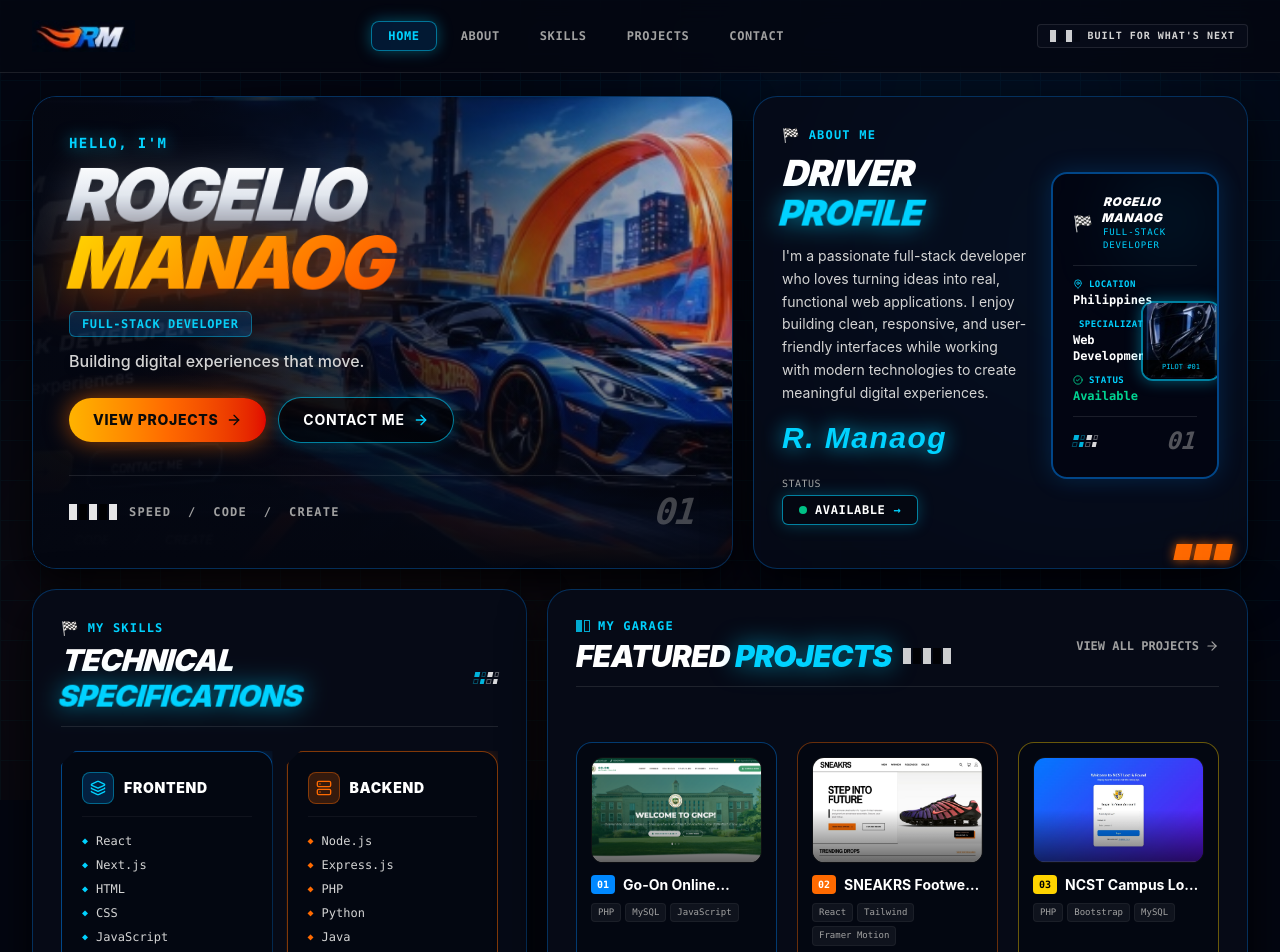
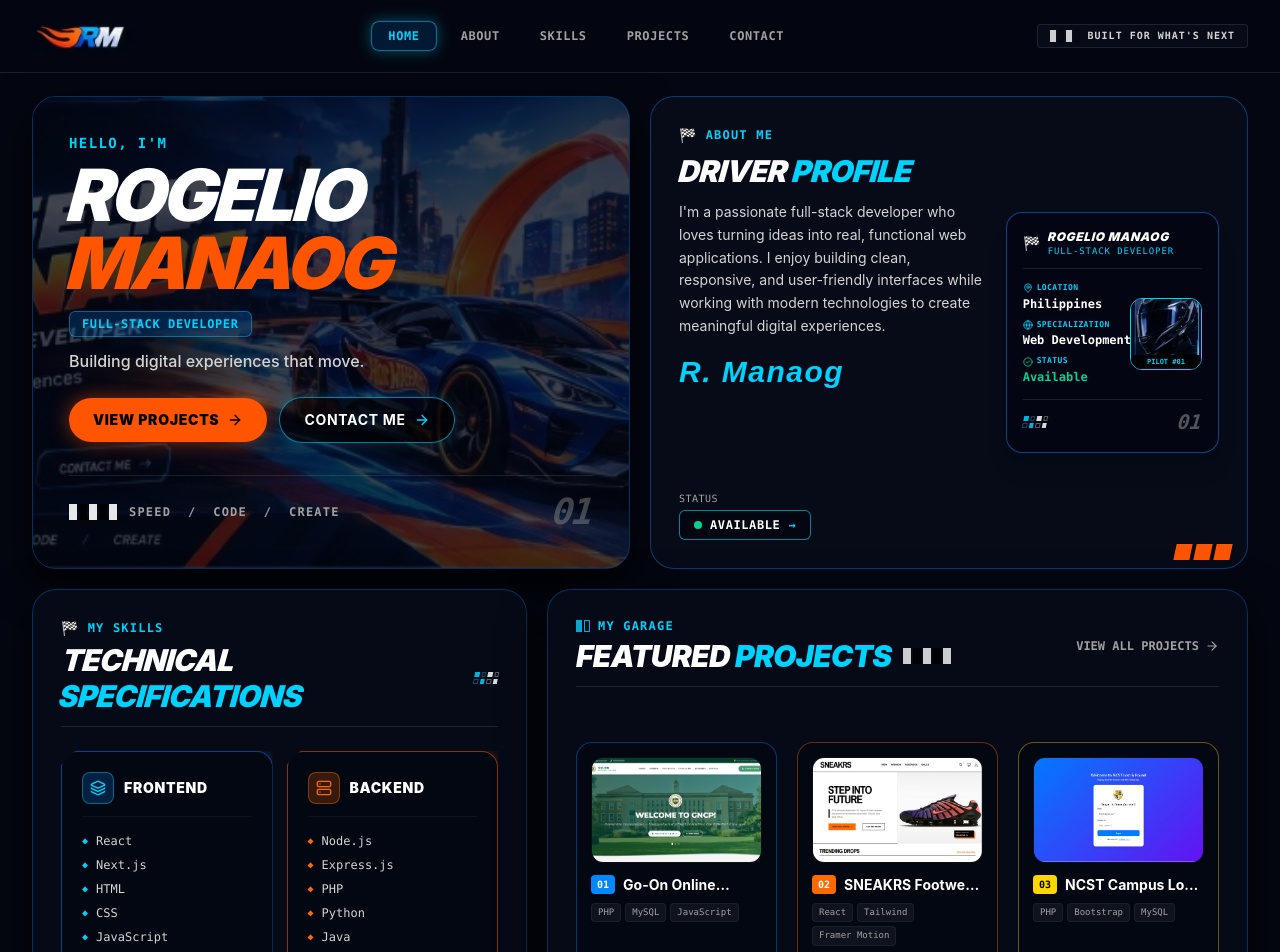
Before and after one commit to rogeliomanaog3/zenitsu-portfolio, a React (Vite) app: page / in a window 1280 px wide. Shown: the top 952 px of the page. Built offline with nearby package versions, Linux system fonts and the light colour scheme.

Commit message:
fix: resolve HUD card text overlap and remove all AI gradients across the portfolio

```diff
--- a/src/App.jsx
+++ b/src/App.jsx
@@ -37,35 +37,19 @@ function PortfolioContent() {
   }, []);
 
   return (
-    <div className="relative min-h-screen bg-[#030611] text-neutral-50 selection:bg-[#FF6A00] selection:text-black">
-      {/* Ambient Cyber Racing Glow Overlays */}
-      <div className="fixed inset-0 pointer-events-none z-0 overflow-hidden">
-        {/* Top-right Cyan flare */}
-        <div className="absolute -top-40 right-10 w-[550px] h-[550px] bg-[#0088FF]/10 rounded-full blur-[160px]" />
-        {/* Bottom-left Flame Orange flare */}
-        <div className="absolute -bottom-40 left-10 w-[550px] h-[550px] bg-[#FF6A00]/10 rounded-full blur-[160px]" />
-        {/* Subtle Cyber Grid Lines */}
-        <div
-          className="absolute inset-0 opacity-[0.035]"
-          style={{
-            backgroundImage: `linear-gradient(#00D2FF 1px, transparent 1px), linear-gradient(90deg, #00D2FF 1px, transparent 1px)`,
-            backgroundSize: '40px 40px'
-          }}
-        />
-      </div>
-
+    <div className="relative min-h-screen bg-[#040711] text-neutral-50 selection:bg-[#FF5500] selection:text-black">
       {/* Top Cyber Racing Navbar */}
       <Navbar activeSection={activeSection} />
 
       {/* Main Hot Wheels Command Dashboard Grid */}
       <main className="relative z-10 max-w-7xl mx-auto px-3 sm:px-6 lg:px-8 pt-20 sm:pt-24 pb-8 space-y-4 sm:space-y-5">
 
-        {/* Row 1: Hero (Left) & Driver Profile HUD (Right) */}
+        {/* Row 1: Hero (Left) & Driver Profile HUD (Right) - Balanced 6/6 */}
         <div className="grid grid-cols-1 lg:grid-cols-12 gap-4 sm:gap-5 items-stretch">
-          <div className="lg:col-span-7 flex flex-col justify-stretch">
+          <div className="lg:col-span-6 flex flex-col justify-stretch">
             <Hero />
           </div>
-          <div className="lg:col-span-5 flex flex-col justify-stretch">
+          <div className="lg:col-span-6 flex flex-col justify-stretch">
             <About />
           </div>
         </div>
--- a/src/components/About.jsx
+++ b/src/components/About.jsx
@@ -1,7 +1,7 @@
 import React, { useState } from 'react';
 import { motion } from 'framer-motion';
 import { portfolioData } from '../data/portfolioData';
-import { MapPin, Globe, CheckCircle2, ArrowRight } from 'lucide-react';
+import { MapPin, Globe, CheckCircle2 } from 'lucide-react';
 
 export default function About() {
   const { personal } = portfolioData;
@@ -18,15 +18,12 @@ export default function About() {
         initial={{ opacity: 0, y: 20 }}
         animate={{ opacity: 1, y: 0 }}
         transition={{ duration: 0.6, delay: 0.1 }}
-        className="w-full h-full rounded-2xl sm:rounded-3xl border border-[#0088FF]/30 shadow-[0_15px_45px_rgba(0,0,0,0.85)] bg-[#070B18]/95 backdrop-blur-xl p-6 sm:p-7 flex flex-col justify-between relative overflow-hidden"
+        className="w-full h-full rounded-2xl sm:rounded-3xl border border-[#0088FF]/40 bg-[#070B18] p-5 sm:p-7 flex flex-col justify-between relative overflow-hidden"
       >
-        {/* Subtle Ambient Heat Glow */}
-        <div className="absolute top-0 right-0 w-80 h-80 bg-[#0088FF]/10 rounded-full blur-[140px] pointer-events-none -z-10" />
+        <div className="grid grid-cols-1 md:grid-cols-12 gap-5 items-stretch h-full">
 
-        <div className="grid grid-cols-1 md:grid-cols-12 gap-6 items-center">
-
-          {/* Left Column: Driver Narrative & Signature (6.5 Cols) */}
-          <div className="md:col-span-6 lg:col-span-7 flex flex-col justify-between">
+          {/* Left Column: Driver Narrative & Signature (7 Cols on desktop) */}
+          <div className="md:col-span-7 flex flex-col justify-between">
             <div>
               {/* Header Badge */}
               <div className="flex items-center gap-2 text-xs font-mono font-bold tracking-widest text-[#00D2FF] uppercase mb-2">
@@ -35,8 +32,8 @@ export default function About() {
               </div>
 
               {/* Title */}
-              <h2 className="text-2xl sm:text-3xl lg:text-4xl font-black italic uppercase tracking-tight text-white mb-3 speed-font">
-                DRIVER <span className="text-[#00D2FF] drop-shadow-[0_0_12px_rgba(0,210,255,0.6)]">PROFILE</span>
+              <h2 className="text-2xl sm:text-3xl font-black italic uppercase tracking-tight text-white mb-3 speed-font">
+                DRIVER <span className="text-[#00D2FF]">PROFILE</span>
               </h2>
 
               {/* Bio Paragraph */}
@@ -46,92 +43,94 @@ export default function About() {
 
               {/* Cursive Signature */}
               <div className="my-2">
-                <span className="text-2xl sm:text-3xl text-[#00D2FF] italic tracking-wider drop-shadow-[0_0_10px_rgba(0,210,255,0.8)] signature-font font-bold">
+                <span className="text-2xl sm:text-3xl text-[#00D2FF] italic tracking-wider signature-font font-bold">
                   R. Manaog
                 </span>
               </div>
             </div>
 
             {/* Status Button */}
-            <div className="pt-3">
+            <div className="pt-2">
               <div className="text-[10px] font-mono text-neutral-400 uppercase tracking-wider mb-1">
                 STATUS
               </div>
               <button
                 onClick={() => scrollTo('#contact')}
-                className="inline-flex items-center gap-2 px-4 py-1.5 rounded-md bg-[#040711] border border-[#00D2FF]/60 hover:border-[#00D2FF] text-xs font-mono font-bold text-white transition-all shadow-[0_0_15px_rgba(0,210,255,0.25)] cursor-pointer group"
+                className="inline-flex items-center gap-2 px-3.5 py-1.5 rounded-md bg-[#040711] border border-[#00D2FF]/60 hover:border-[#00D2FF] text-xs font-mono font-bold text-white transition-all cursor-pointer group"
               >
-                <span className="w-2 h-2 rounded-full bg-emerald-400 animate-pulse" />
+                <span className="w-2 h-2 rounded-full bg-emerald-400" />
                 <span className="tracking-wider">AVAILABLE</span>
                 <span className="text-[#00D2FF] group-hover:translate-x-0.5 transition-transform font-bold">→</span>
               </button>
             </div>
           </div>
 
-          {/* Right Column: Driver Telemetry HUD Identity Card (5.5 Cols) */}
-          <div className="md:col-span-6 lg:col-span-5 flex justify-center">
-            <div className="w-full rounded-2xl bg-[#030612]/95 border-2 border-[#0088FF]/50 p-4 sm:p-5 shadow-[0_0_25px_rgba(0,136,255,0.2)] relative overflow-hidden">
-
-              {/* Inner HUD Glow Accent */}
-              <div className="absolute top-0 right-0 w-24 h-24 bg-[#00D2FF]/10 rounded-full blur-2xl pointer-events-none" />
+          {/* Right Column: Driver Telemetry HUD Identity Card (5 Cols on desktop) */}
+          <div className="md:col-span-5 flex flex-col justify-center">
+            <div className="w-full rounded-2xl bg-[#030612] border border-[#0088FF]/50 p-4 shadow-xl relative overflow-hidden flex flex-col justify-between">
 
               {/* Header inside HUD Card */}
-              <div className="flex items-center gap-2.5 pb-3 mb-3 border-b border-white/10">
-                <span className="text-base">🏁</span>
-                <div>
-                  <div className="text-xs font-black text-white uppercase tracking-wider speed-font">
+              <div className="flex items-center gap-2 pb-2.5 mb-2.5 border-b border-white/10">
+                <span className="text-sm">🏁</span>
+                <div className="min-w-0">
+                  <div className="text-xs font-black text-white uppercase tracking-wider speed-font truncate">
                     ROGELIO MANAOG
                   </div>
-                  <div className="text-[9px] font-mono text-[#00D2FF] uppercase tracking-widest">
+                  <div className="text-[9px] font-mono text-[#00D2FF] uppercase tracking-widest truncate">
                     FULL-STACK DEVELOPER
                   </div>
                 </div>
               </div>
 
-              {/* Main Content: Telemetry on Left, Pilot/Helmet on Right */}
-              <div className="grid grid-cols-12 gap-3 items-center">
+              {/* Main Content: Telemetry on Left, Pilot/Helmet on Right (Flex layout - NO overlapping) */}
+              <div className="flex items-center justify-between gap-3 my-1">
 
-                {/* Telemetry rows (7 cols) */}
-                <div className="col-span-7 space-y-2.5 text-xs font-mono">
+                {/* Telemetry rows */}
+                <div className="space-y-2 text-xs font-mono min-w-0 flex-1">
                   <div>
-                    <div className="flex items-center gap-1.5 text-[9px] text-[#00D2FF] uppercase font-bold tracking-wider">
-                      <MapPin className="w-2.5 h-2.5" />
+                    <div className="flex items-center gap-1 text-[8px] text-[#00D2FF] uppercase font-bold tracking-wider">
+                      <MapPin className="w-2.5 h-2.5 shrink-0" />
                       <span>LOCATION</span>
                     </div>
-                    <div className="font-bold text-white text-xs mt-0.5">Philippines</div>
+                    <div className="font-bold text-white text-xs mt-0.5 truncate">
+                      Philippines
+                    </div>
                   </div>
 
                   <div>
-                    <div className="flex items-center gap-1.5 text-[9px] text-[#00D2FF] uppercase font-bold tracking-wider">
-                      <Globe className="w-2.5 h-2.5" />
+                    <div className="flex items-center gap-1 text-[8px] text-[#00D2FF] uppercase font-bold tracking-wider">
+                      <Globe className="w-2.5 h-2.5 shrink-0" />
                       <span>SPECIALIZATION</span>
                     </div>
-                    <div className="font-bold text-white text-xs mt-0.5">Web Development</div>
+                    <div className="font-bold text-white text-xs mt-0.5 whitespace-nowrap">
+                      Web Development
+                    </div>
                   </div>
 
                   <div>
-                    <div className="flex items-center gap-1.5 text-[9px] text-[#00D2FF] uppercase font-bold tracking-wider">
-                      <CheckCircle2 className="w-2.5 h-2.5 text-emerald-400" />
+                    <div className="flex items-center gap-1 text-[8px] text-[#00D2FF] uppercase font-bold tracking-wider">
+                      <CheckCircle2 className="w-2.5 h-2.5 text-emerald-400 shrink-0" />
                       <span>STATUS</span>
                     </div>
-                    <div className="font-bold text-emerald-400 text-xs mt-0.5">Available</div>
+                    <div className="font-bold text-emerald-400 text-xs mt-0.5">
+                      Available
+                    </div>
                   </div>
                 </div>
 
-                {/* Pilot / Helmet Portrait (5 cols) */}
-                <div className="col-span-5 flex flex-col items-center">
+                {/* Pilot / Helmet Portrait */}
+                <div className="shrink-0 flex flex-col items-center">
                   <div
                     onClick={() => setShowRealPhoto(!showRealPhoto)}
                     title="Click to toggle Pilot Helmet / Real Photo"
-                    className="relative w-20 h-20 rounded-xl overflow-hidden border-2 border-[#00D2FF]/60 shadow-[0_0_15px_rgba(0,210,255,0.4)] cursor-pointer group"
+                    className="relative w-16 h-16 sm:w-18 sm:h-18 rounded-xl overflow-hidden border border-[#00D2FF] bg-[#02040A] cursor-pointer group"
                   >
                     <img
                       src={showRealPhoto ? personal.profileImage : '/assets/hotwheels/driver_helm.jpg'}
                       alt="Pilot"
-                      className="w-full h-full object-cover object-center group-hover:scale-110 transition-transform duration-300"
+                      className="w-full h-full object-cover object-center group-hover:scale-105 transition-transform duration-200"
                     />
-                    <div className="absolute inset-0 bg-gradient-to-t from-black/70 via-transparent to-transparent pointer-events-none" />
-                    <div className="absolute bottom-1 inset-x-0 text-center text-[7px] font-mono text-[#00D2FF] bg-black/70 py-0.5">
+                    <div className="absolute bottom-0 inset-x-0 text-center text-[7px] font-mono text-[#00D2FF] bg-black/90 py-0.5 font-bold">
                       {showRealPhoto ? 'ROGELIO' : 'PILOT #01'}
                     </div>
                   </div>
@@ -139,8 +138,8 @@ export default function About() {
 
               </div>
 
-              {/* Decal at bottom right: 01 + Checkered strip */}
-              <div className="mt-3 pt-2 border-t border-white/10 flex items-center justify-between">
+              {/* Decal at bottom: 01 + Checkered strip */}
+              <div className="mt-2.5 pt-2 border-t border-white/10 flex items-center justify-between">
                 {/* Skewed Blue Checkered Flag */}
                 <div className="flex items-center -skew-x-12 opacity-85">
                   <div className="grid grid-cols-4 grid-rows-2 gap-[2px] w-6 h-3">
@@ -155,7 +154,7 @@ export default function About() {
                   </div>
                 </div>
 
-                <div className="text-2xl font-black italic font-mono text-neutral-400/50 speed-font">
+                <div className="text-xl font-black italic font-mono text-neutral-400/50 speed-font">
                   01
                 </div>
               </div>
@@ -165,11 +164,11 @@ export default function About() {
 
         </div>
 
-        {/* Diagonal Flame Speed Slashes at Bottom Right of Outer Card */}
+        {/* Diagonal Solid Flame Slashes at Bottom Right */}
         <div className="absolute bottom-2 right-4 flex gap-1 -skew-x-12 pointer-events-none">
-          <div className="w-3 sm:w-4 h-3 sm:h-4 bg-[#FF6A00] shadow-[0_0_10px_rgba(255,106,0,0.8)]" />
-          <div className="w-3 sm:w-4 h-3 sm:h-4 bg-[#FF6A00] shadow-[0_0_10px_rgba(255,106,0,0.8)]" />
-          <div className="w-3 sm:w-4 h-3 sm:h-4 bg-[#FF6A00] shadow-[0_0_10px_rgba(255,106,0,0.8)]" />
+          <div className="w-3 sm:w-4 h-3 sm:h-4 bg-[#FF5500]" />
+          <div className="w-3 sm:w-4 h-3 sm:h-4 bg-[#FF5500]" />
+          <div className="w-3 sm:w-4 h-3 sm:h-4 bg-[#FF5500]" />
         </div>
       </motion.div>
     </section>
--- a/src/components/GarageBanner.jsx
+++ b/src/components/GarageBanner.jsx
@@ -20,15 +20,14 @@ export default function GarageBanner() {
             alt="Garage Track Banner"
             className="w-full h-full object-cover object-center opacity-85"
           />
-          <div className="absolute inset-0 bg-gradient-to-r from-[#040711]/95 via-[#040711]/70 to-transparent pointer-events-none" />
-          <div className="absolute inset-0 bg-gradient-to-t from-[#040711]/80 via-transparent to-transparent pointer-events-none" />
+          <div className="absolute inset-0 bg-[#040711]/60 pointer-events-none" />
         </div>
 
         {/* Content */}
         <div className="relative z-10 max-w-sm">
           <h2 className="text-2xl sm:text-3xl font-black italic uppercase tracking-tight text-white leading-tight speed-font mb-2">
             MORE PROJECTS<br />
-            <span className="flame-speed-text">IN MY GARAGE</span>
+            <span className="text-[#FF5500]">IN MY GARAGE</span>
           </h2>
           <p className="text-xs sm:text-sm text-neutral-300 font-sans font-medium uppercase tracking-wide">
             EXPLORE ALL OF MY WORKS AND SEE WHAT I'VE BUILT SO FAR.
--- a/src/components/Hero.jsx
+++ b/src/components/Hero.jsx
@@ -23,9 +23,8 @@ export default function Hero() {
             alt="Hot Wheels Racing Track"
             className="w-full h-full object-cover object-center opacity-85"
           />
-          {/* Subtle Dark Gradient Overlay on the Left for Razor-Sharp Text Legibility */}
-          <div className="absolute inset-0 bg-gradient-to-r from-[#040711]/95 via-[#040711]/75 to-transparent pointer-events-none" />
-          <div className="absolute inset-0 bg-gradient-to-t from-[#040711] via-transparent to-transparent pointer-events-none" />
+          {/* Dark Overlay for Razor-Sharp Text Legibility */}
+          <div className="absolute inset-0 bg-[#040711]/70 pointer-events-none" />
         </div>
 
         {/* Content Container */}
@@ -33,16 +32,16 @@ export default function Hero() {
 
           {/* Top Heading Content */}
           <div className="max-w-xl">
-            <div className="text-xs sm:text-sm font-mono font-bold tracking-widest text-[#00D2FF] uppercase mb-2 drop-shadow-[0_0_8px_rgba(0,210,255,0.6)]">
+            <div className="text-xs sm:text-sm font-mono font-bold tracking-widest text-[#00D2FF] uppercase mb-2">
               HELLO, I'M
             </div>
 
             {/* Large Bold Slanted Title */}
             <h1 className="text-4xl sm:text-6xl lg:text-7xl font-black tracking-tighter uppercase leading-[0.95] mb-3 select-none">
-              <span className="block chrome-speed-text speed-font drop-shadow-[0_4px_20px_rgba(255,255,255,0.25)]">
+              <span className="block text-white speed-font">
                 ROGELIO
               </span>
-              <span className="block flame-speed-text speed-font drop-shadow-[0_4px_25px_rgba(255,106,0,0.5)]">
+              <span className="block text-[#FF5500] speed-font">
                 MANAOG
               </span>
             </h1>
@@ -53,16 +52,16 @@ export default function Hero() {
             </div>
 
             {/* Tagline */}
-            <p className="text-sm sm:text-base text-neutral-300 font-sans font-medium mb-6 max-w-md drop-shadow-md">
+            <p className="text-sm sm:text-base text-neutral-300 font-sans font-medium mb-6 max-w-md">
               Building digital experiences that move.
             </p>
 
             {/* CTA Buttons */}
             <div className="flex flex-wrap items-center gap-3">
-              {/* Primary Flame Button */}
+              {/* Primary Solid Orange Button */}
               <button
                 onClick={() => scrollTo('#projects')}
-                className="inline-flex items-center gap-2 px-5 sm:px-6 py-2.5 sm:py-3 rounded-full text-xs sm:text-sm font-extrabold uppercase tracking-wider text-neutral-950 bg-gradient-to-r from-[#FFB300] via-[#FF6A00] to-[#E10600] hover:from-[#FFD400] hover:to-[#FF1A00] shadow-[0_0_25px_rgba(255,106,0,0.6)] hover:shadow-[0_0_35px_rgba(255,106,0,0.85)] transition-all cursor-pointer transform hover:scale-105 active:scale-95"
+                className="inline-flex items-center gap-2 px-5 sm:px-6 py-2.5 sm:py-3 rounded-full text-xs sm:text-sm font-black uppercase tracking-wider text-black bg-[#FF5500] hover:bg-[#FF6A00] transition-all cursor-pointer transform hover:scale-105 active:scale-95 shadow-[0_0_20px_rgba(255,85,0,0.5)]"
               >
                 <span>VIEW PROJECTS</span>
                 <ArrowRight className="w-4 h-4" />
--- a/src/components/ProjectDetailView.jsx
+++ b/src/components/ProjectDetailView.jsx
@@ -152,7 +152,6 @@ export default function ProjectDetailView({ project, onClose, onPrev, onNext })
                 alt={project.title}
                 className="w-full h-auto object-cover max-h-[520px]"
               />
-              <div className="absolute inset-0 bg-gradient-to-tr from-amber-400/5 via-transparent to-transparent pointer-events-none" />
             </div>
           </div>
 
@@ -360,9 +359,9 @@ export default function ProjectDetailView({ project, onClose, onPrev, onNext })
           <div className="my-12 text-center">
             <button
               onClick={onClose}
-              className="inline-flex items-center gap-2.5 px-8 py-3.5 rounded-full bg-gradient-to-r from-amber-500 via-amber-400 to-yellow-500 hover:from-amber-400 hover:to-yellow-400 text-neutral-950 font-bold text-sm shadow-xl shadow-amber-500/25 hover:shadow-amber-500/40 hover:scale-105 active:scale-95 transition-all duration-300 cursor-pointer"
+              className="inline-flex items-center gap-2.5 px-8 py-3 rounded-full bg-[#FF5500] hover:bg-[#FF6A00] text-black font-black uppercase text-xs sm:text-sm tracking-wider hover:scale-105 active:scale-95 transition-all duration-300 cursor-pointer shadow-[0_0_20px_rgba(255,85,0,0.5)]"
             >
-              <ArrowLeft className="w-4 h-4 text-neutral-950" />
+              <ArrowLeft className="w-4 h-4 text-black font-bold" />
               <span>Back to Projects Overview</span>
             </button>
           </div>
--- a/src/components/Projects.jsx
+++ b/src/components/Projects.jsx
@@ -113,7 +113,7 @@ export default function Projects() {
 
             <div className="flex items-center gap-3">
               <h2 className="text-xl sm:text-3xl font-black italic uppercase tracking-tight text-white">
-                FEATURED <span className="text-[#00D2FF] drop-shadow-[0_0_12px_rgba(0,210,255,0.6)]">PROJECTS</span>
+                FEATURED <span className="text-[#00D2FF]">PROJECTS</span>
               </h2>
 
               <div className="hidden sm:flex gap-0.5 opacity-80">
@@ -151,9 +151,8 @@ export default function Projects() {
                   <img
                     src={card.image}
                     alt={card.title}
-                    className="w-full h-full object-cover object-top group-hover:scale-105 transition-transform duration-500"
+                    className="w-full h-full object-cover object-top group-hover:scale-105 transition-transform duration-300"
                   />
-                  <div className="absolute inset-0 bg-gradient-to-t from-black/60 via-transparent to-transparent pointer-events-none" />
                 </div>
 
                 {/* Project Number + Title */}
--- a/src/components/Skills.jsx
+++ b/src/components/Skills.jsx
@@ -70,7 +70,7 @@ export default function Skills() {
 
             <div className="flex items-center gap-3">
               <h2 className="text-xl sm:text-2xl lg:text-3xl font-black italic uppercase tracking-tight text-white speed-font">
-                TECHNICAL <span className="text-[#00D2FF] drop-shadow-[0_0_12px_rgba(0,210,255,0.6)]">SPECIFICATIONS</span>
+                TECHNICAL <span className="text-[#00D2FF]">SPECIFICATIONS</span>
               </h2>
 
               {/* Skewed Checkered Flag Accent */}
--- a/src/index.css
+++ b/src/index.css
@@ -34,7 +34,7 @@
   background: #040711;
 }
 ::-webkit-scrollbar-thumb {
-  background: linear-gradient(180deg, #00D2FF 0%, #FF6A00 100%);
+  background: #00D2FF;
   border-radius: 9999px;
 }
 
@@ -44,18 +44,14 @@
   transform: skewX(-6deg);
 }
 
-/* Chrome Silver to White Text */
+/* Crisp Solid White Text */
 .chrome-speed-text {
-  background: linear-gradient(180deg, #FFFFFF 0%, #E2E8F0 50%, #94A3B8 100%);
-  -webkit-background-clip: text;
-  -webkit-text-fill-color: transparent;
+  color: #FFFFFF;
 }
 
-/* Fiery Orange to Red Text */
+/* Vibrant Hot Wheels Solid Orange Text */
 .flame-speed-text {
-  background: linear-gradient(135deg, #FFD400 0%, #FF6A00 50%, #E10600 100%);
-  -webkit-background-clip: text;
-  -webkit-text-fill-color: transparent;
+  color: #FF5500;
 }
 
 /* Cyan to Blue Glowing Text */
```
Also changed, not shown: src/components/Contact.jsx (+8 -12 lines).
